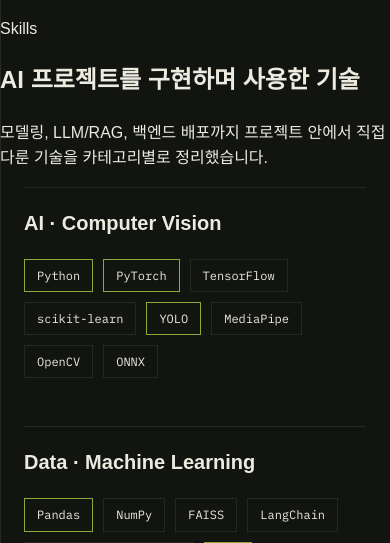
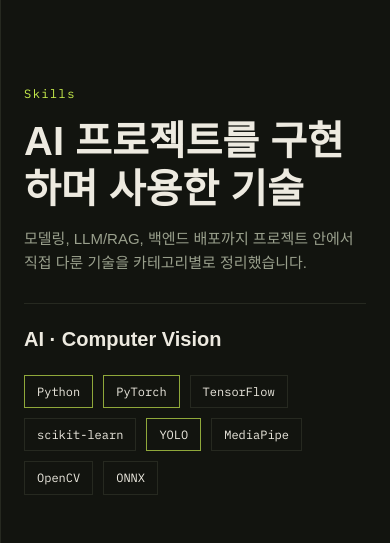
Before and after one commit to sheunn/portfolio, a Flask app: page /skills in a window 390 px wide. Shown: the part 115-658 px from the top of the page. Run offline with Flask 3, Linux system fonts and the light colour scheme; some web fonts are replaced.

Commit message:
Align skills page heading

```diff
--- a/static/css/style.css
+++ b/static/css/style.css
@@ -397,12 +397,14 @@
 }
 
 /* ---------- SUB PAGES ---------- */
+.page-heading,
 .sub-hero {
     max-width: 1180px;
     margin: 0 auto;
     padding: 72px 56px 28px;
 }
 
+.page-heading .eyebrow,
 .sub-hero .eyebrow {
     font-family: "IBM Plex Mono", monospace;
     font-size: 12px;
@@ -411,6 +413,7 @@
     margin-bottom: 14px;
 }
 
+.page-heading h1,
 .sub-hero h1 {
     margin: 0 0 14px;
     color: var(--paper);
@@ -418,6 +421,7 @@
     line-height: 1.2;
 }
 
+.page-heading p:last-child,
 .sub-hero p {
     max-width: 620px;
     margin: 0;
@@ -1007,6 +1011,7 @@
     }
 
     .hero-copy h1,
+    .page-heading h1,
     .sub-hero h1 {
         font-size: 40px;
     }
@@ -1021,6 +1026,7 @@
         padding: 0 24px 64px;
     }
 
+    .page-heading,
     .sub-hero,
     .list-sheet,
     .experience-timeline,
```
